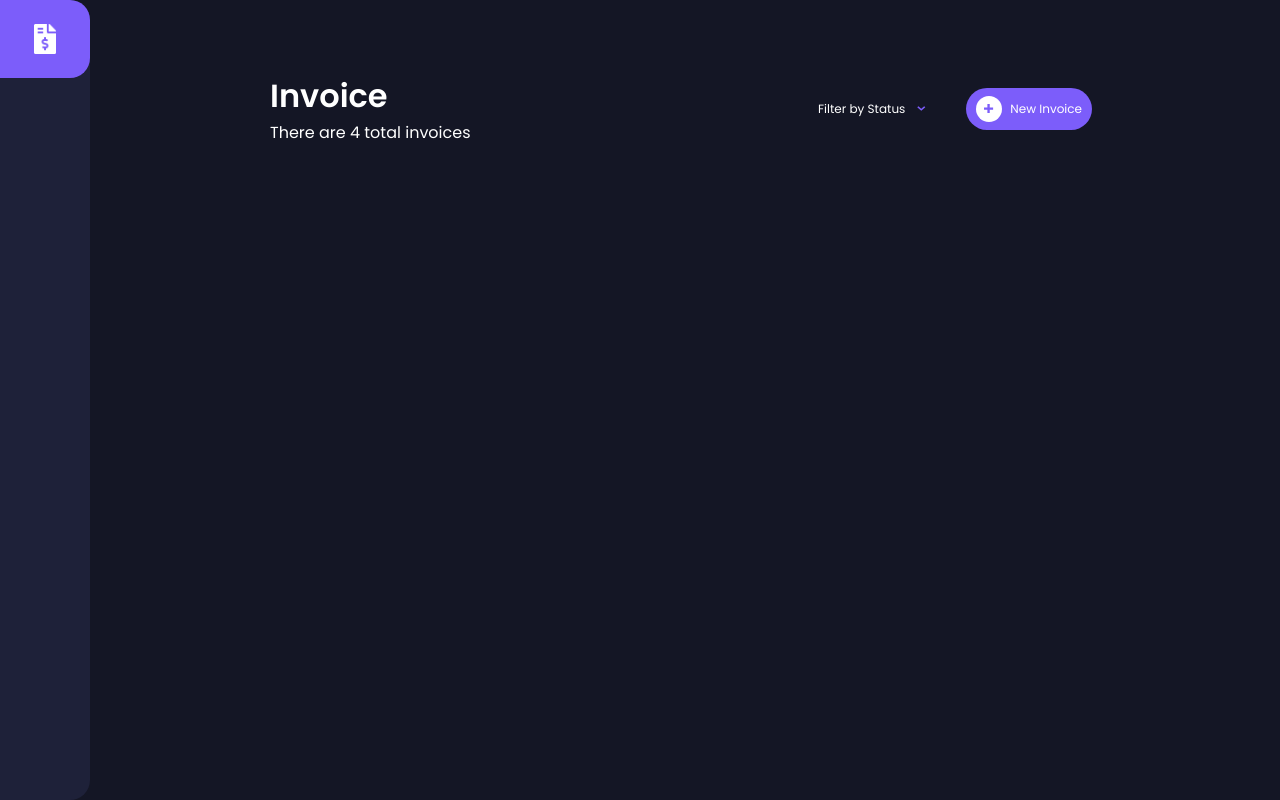
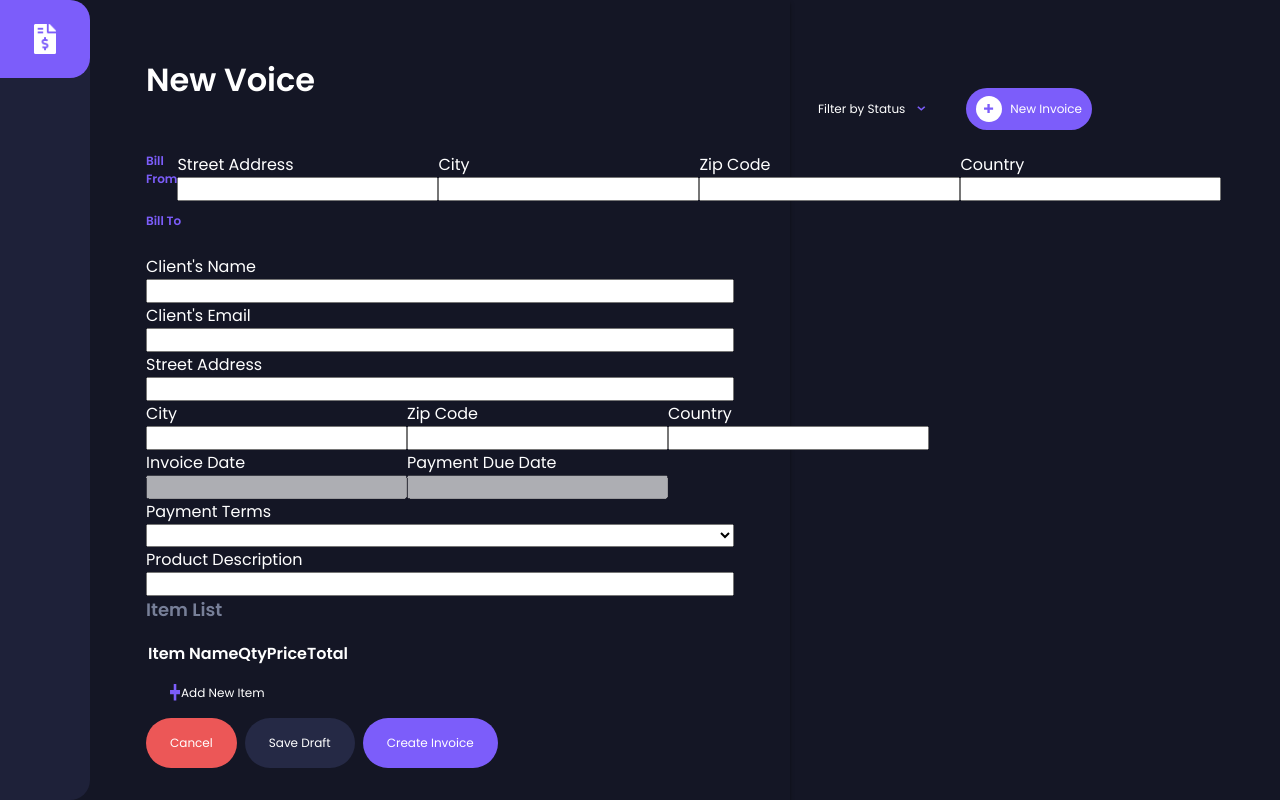
Before and after one commit to srimantapal205/invoiceapp, a Vue app: page / in a window 1280 px wide. Built offline with nearby package versions, Linux system fonts and the light colour scheme.

Commit message:
add component and create from elements

```diff
--- a/src/App.vue
+++ b/src/App.vue
@@ -3,8 +3,10 @@
     <div v-if="!mobile" class="app flex flex-column">
       <Navigation />
       <div class="appContaint flex flex-column">
+        <InvoiceModel/>
         <router-view />
       </div>
+
     </div>
     <div v-else class="mobileText flex flex-column">
         <h2>Sorry this app is not supported in Mobile Devices</h2>
@@ -15,6 +17,7 @@
 
 <script>
 import Navigation from "@/components/Navigation.vue";
+import InvoiceModel from "@/components/InvoiceModel.vue";
 
 export default {
   name: "app-root",
@@ -25,7 +28,8 @@ export default {
   },
   components: {
     Navigation,
-  },
+    InvoiceModel
+},
   created () {
     this.checkScreen();
     window.addEventListener("resize", this.checkScreen)
--- a/src/components/InvoiceModel.vue
+++ b/src/components/InvoiceModel.vue
@@ -50,13 +50,161 @@
             />
           </div>
         </div>
-
-        <!-- Bill To -->
-        <div class="billTo flex flex-column">
-
+      </div>
+      <!-- Bill To -->
+      <div class="billTo flex flex-column">
+        <h4>Bill To</h4>
+        <div class="input flex flex-column">
+          <label for="clientName">Client's Name</label>
+          <input
+            required
+            type="text"
+            name="clientName"
+            id="clientName"
+            v-model="clientName"
+          />
         </div>
 
+        <div class="input flex flex-column">
+          <label for="clientEmail">Client's Email</label>
+          <input
+            required
+            type="text"
+            name="clientEmail"
+            id="clientEmail"
+            v-model="clientEmail"
+          />
+        </div>
+
+        <div class="input flex flex-column">
+          <label for="clientStreetAddress">Street Address</label>
+          <input
+            required
+            type="text"
+            name="clientStreetAddress"
+            id="clientStreetAddress"
+            v-model="clientStreetAddress"
+          />
+        </div>
+
+        <div class="location flex">
+          <div class="input flex flex-column">
+            <label for="clientCity">City</label>
+            <input
+              required
+              type="text"
+              name="clientCity"
+              id="clientCity"
+              v-model="clientCity"
+            />
+          </div>
+
+          <div class="input flex flex-column">
+            <label for="clientZipCode">Zip Code</label>
+            <input
+              required
+              type="text"
+              name="clientZipCode"
+              id="clientZipCode"
+              v-model="clientZipCode"
+            />
+          </div>
+
+          <div class="input flex flex-column">
+            <label for="clientCountry">Country</label>
+            <input
+              required
+              type="text"
+              name="clientCountry"
+              id="clientCountry"
+              v-model="clientCountry"
+            />
+          </div>
+        </div>
       </div>
+      <!-- Invoice Work Details -->
+      <div class="invoiceWork flex flex-column">
+        <div class="payment flex">
+          <div class="input flex flex-column">
+            <label for="invoiceDate">Invoice Date</label>
+            <input
+              disabled
+              type="text"
+              name="invoiceDate"
+              id="invoiceDate"
+              v-model="invoiceDate"
+            />
+          </div>
+          <div class="input flex flex-column">
+            <label for="paymentDueDate">Payment Due Date</label>
+            <input
+              disabled
+              type="text"
+              name="paymentDueDate"
+              id="paymentDueDate"
+              v-model="paymentDueDate"
+            />
+          </div>
+        </div>
+        <div class="input flex flex-column">
+          <label for="paymentTerms">Payment Terms</label>
+          <select required name="paymentTerms" id="paymentTerms" v-model="paymentTerms">
+            <option value="30">Net 30 Daye's</option>
+            <option value="60">Net 60 Daye's</option>
+          </select>
+        </div>
+        <div class="input flex flex-column">
+          <label for="billerStreetAddress">Product Description</label>
+          <input
+            required
+            type="text"
+            name="productDescription"
+            id="productDescription"
+            v-model="productDescription"
+          />
+        </div>
+        <div class="workItem">
+          <h3>Item List</h3>
+          <table class="ItemList">
+            <tr class="tableHeading flex">
+              <th class="itemName">Item Name</th>
+              <th class="qty">Qty</th>
+              <th class="price">Price</th>
+              <th class="total">Total</th>
+            </tr>
+            <tr
+              class="tableItem flex"
+              v-for="(item, index) in invoiceItemList"
+              :key="index"
+            >
+              <td class="itemName"><input v-model="item.itemName" type="text" /></td>
+              <td class="qty"><input v-model="item.qty" type="text" /></td>
+              <td class="price"><input v-model="item.price" type="text" /></td>
+              <td class="total flex">{{ (item.total = item.qty * item.price) }}</td>
+              <img
+                @click="deleteInvoiceItem(item.id)"
+                src="@/assets/icon-delete.svg"
+                alt="removeItem"
+              />
+            </tr>
+          </table>
+          <div @click="addNewInvoiceItem" class="flex button">
+            <img src="@/assets/icon-plus.svg" alt="" srcset="">Add New Item
+          </div>
+        </div>
+      </div>
+
+      <!-- Save/Exit -->
+      <div class="save flex">
+        <div class="left">
+            <button @click="closeInvoice" class="red">Cancel</button>
+        </div>
+        <div class="right flex">
+            <button @click="saveDraft" class="dark-purple"> Save Draft</button>
+            <button @click="publishInvoice" class="purple"> Create Invoice</button>
+        </div>
+      </div>
+
     </form>
   </div>
 </template>
@@ -91,4 +239,43 @@ export default {
 };
 </script>
 
-<style lang="scss" scoped></style>
+<style lang="scss" scoped>
+.invoiceWrape{
+    position: fixed;
+    top: 0;
+    left: 0;
+    background-color: transparent;
+    width: 100%;
+    height: 100vh;
+    overflow: scroll;
+    @media (min-width:900px) {
+        left: 90px;
+    }
+    .invoiceContent{
+        position: relative;
+        padding: 56px;
+        max-width: 700px;
+        width: 100%;
+        background-color: #141625;
+        color: #fff;
+        box-shadow: 0 4px 6px -1px rgba(0, 0, 0, 0.1),0 2px 4px -1px rgba(0, 0, 0, 0.6);
+
+        h1{
+            margin-bottom: 48px;
+            color: #fff;
+        }
+        h3{
+          margin-bottom: 16px;
+          font-size: 18px;
+          color: #777f98;
+        }
+        h4{
+            color: #7c5dfa;
+            font-size: 12px;
+            margin-bottom: 24px;
+        }
+    }
+}
+
+
+</style>
```
